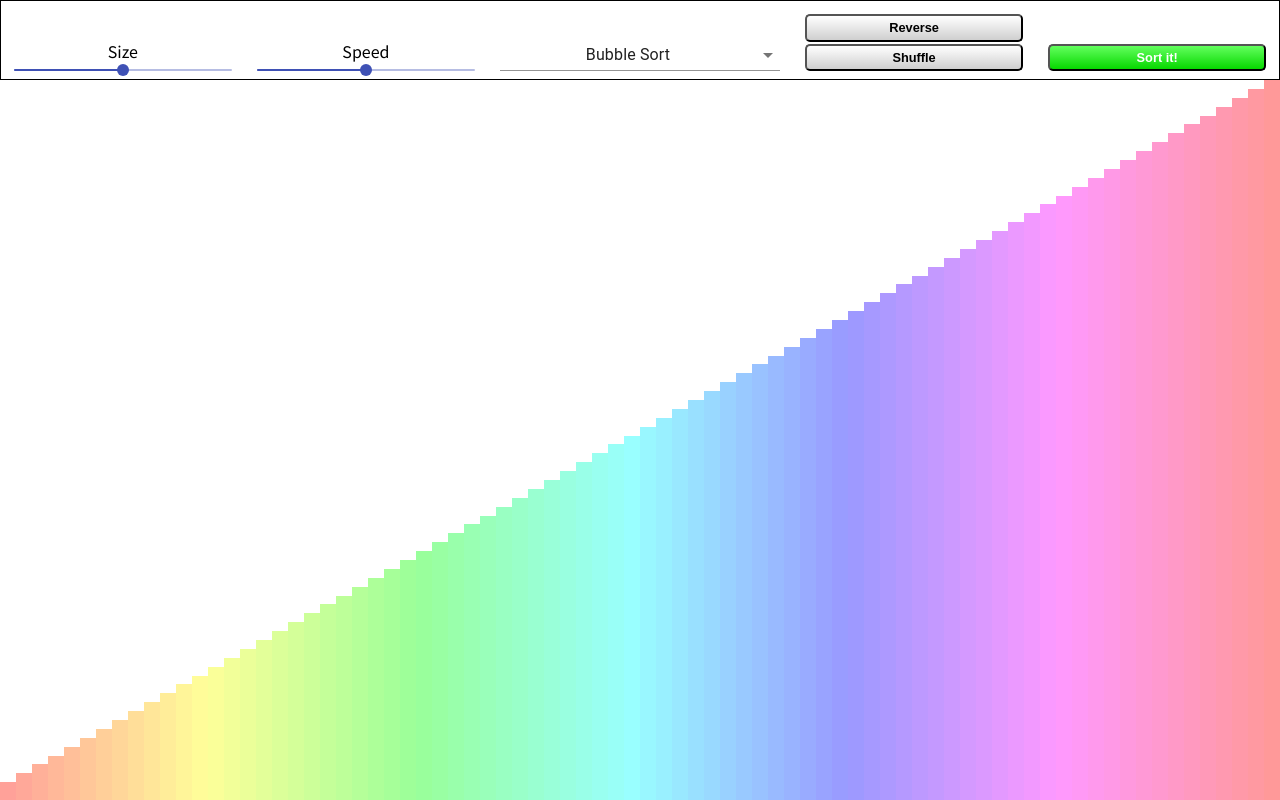
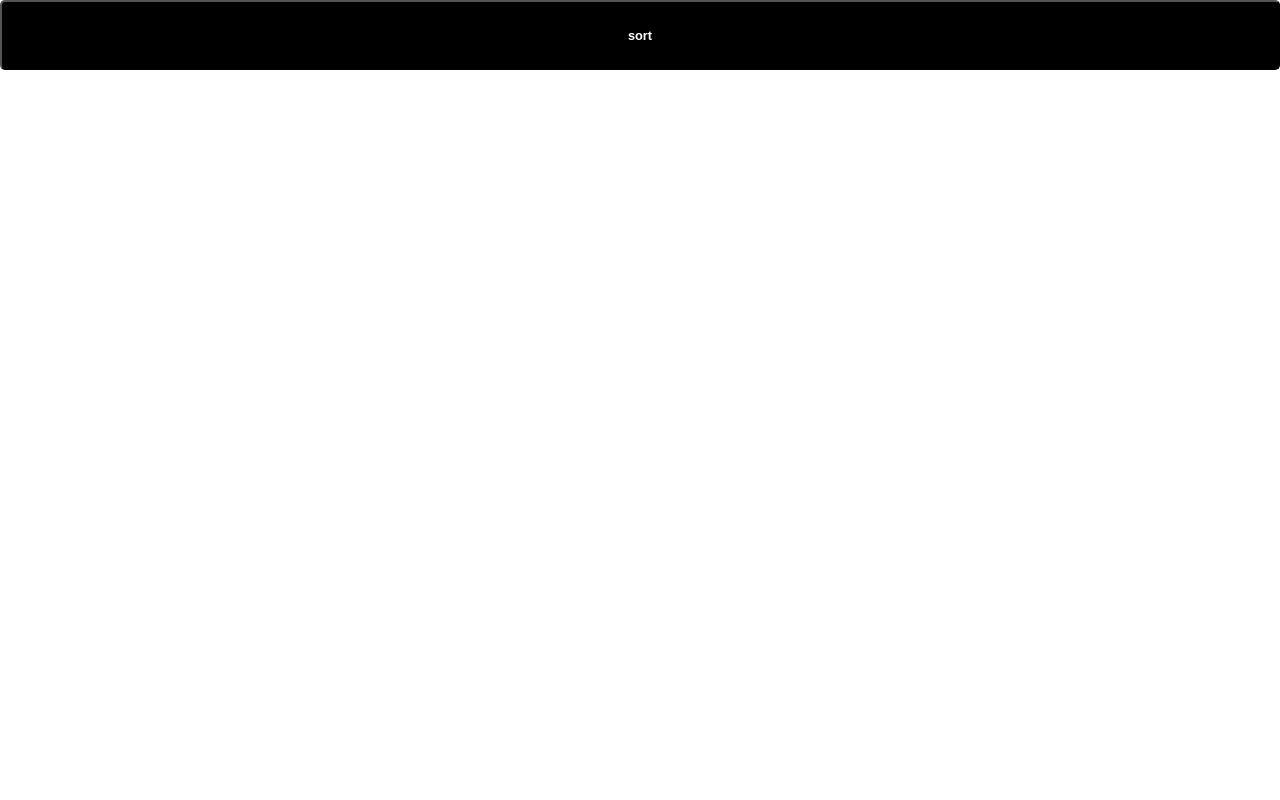
Before and after one commit to welvin21/SortIt, a React (Create React App) app: page / in a window 1280 px wide. Built offline with nearby package versions, Linux system fonts and the light colour scheme.

Commit message:
Initialize router

```diff
--- a/package.json
+++ b/package.json
@@ -10,6 +10,7 @@
     "react": "^16.12.0",
     "react-dom": "^16.12.0",
     "react-redux": "^7.1.3",
+    "react-router-dom": "^5.1.2",
     "react-scripts": "3.3.0",
     "redux": "^4.0.5"
   },
--- a/src/App.js
+++ b/src/App.js
@@ -1,47 +1,15 @@
 import React from 'react';
-import { useSelector } from 'react-redux';
-import { changeSortingStatus, changeArr, changeFrames } from './redux/actions';
-import store from './redux/store';
+import { HashRouter as Router, Route } from 'react-router-dom';
+import Landing from './components/Landing';
+import Sort from './components/Sort';
 import './App.css';
-import Header from './components/Header';
-
-const sort = async() => {
-  const state = store.getState();
-  let { arr, frames } = state;
-  if(frames.length > 0){
-    arr = frames.shift();
-    store.dispatch(changeArr(arr));
-    store.dispatch(changeFrames(frames));
-  }else{
-    store.dispatch(changeSortingStatus(false));
-  }
-}
 
 const App = () => {
-  const arrSize = useSelector(state => state.arrSize);
-  const arr = useSelector(state => state.arr);
-  const speed = useSelector(state => state.speed);
-  const isSorting = useSelector(state => state.isSorting);
-
-  if(isSorting){
-    setTimeout(() => sort(), 1000-speed);
-  }
-
-  const width = `${100/arrSize}%`;
-  const fontSize = `${40/arrSize}vw`;
   return(
-    <div className='app'>
-      <Header/>
-      <div className='main'>
-        {arr.map(elem => {
-          const height = `${(elem+1)/(arrSize+1) * 100}%`;
-          const backgroundColor = `hsl(${elem/arrSize * 360},100%,80%)`;
-          return(
-          <div key={elem} className='bar' style={{height, width, fontSize, backgroundColor}}></div>
-          );
-        })}
-      </div>
-    </div>
+    <Router basename={process.env.PUBLIC_URL}>
+      <Route exact path='/' component={Landing}/>
+      <Route path='/sort' component={Sort}/>
+    </Router>
   );
 }
 
--- /dev/null
+++ b/src/components/Landing.js
@@ -0,0 +1,11 @@
+import React from 'react';
+import { Link } from 'react-router-dom';
+const Landing = () => {
+  return(
+    <Link to={'/sort'}>
+      <button style={{backgroundColor: '#000'}}>sort</button>
+    </Link>
+  )
+}
+
+export default Landing;
--- /dev/null
+++ b/src/components/Sort.js
@@ -0,0 +1,47 @@
+import React from 'react';
+import { useSelector } from 'react-redux';
+import { changeSortingStatus, changeArr, changeFrames } from '../redux/actions';
+import store from '../redux/store';
+import Header from './Header';
+
+const sort = async() => {
+  const state = store.getState();
+  let { arr, frames } = state;
+  if(frames.length > 0){
+    arr = frames.shift();
+    store.dispatch(changeArr(arr));
+    store.dispatch(changeFrames(frames));
+  }else{
+    store.dispatch(changeSortingStatus(false));
+  }
+}
+
+const Sort = () => {
+  const arrSize = useSelector(state => state.arrSize);
+  const arr = useSelector(state => state.arr);
+  const speed = useSelector(state => state.speed);
+  const isSorting = useSelector(state => state.isSorting);
+
+  if(isSorting){
+    setTimeout(() => sort(), 1000-speed);
+  }
+
+  const width = `${100/arrSize}%`;
+  const fontSize = `${40/arrSize}vw`;
+  return(
+    <div className='app'>
+      <Header/>
+      <div className='main'>
+        {arr.map(elem => {
+          const height = `${(elem+1)/(arrSize+1) * 100}%`;
+          const backgroundColor = `hsl(${elem/arrSize * 360},100%,80%)`;
+          return(
+          <div key={elem} className='bar' style={{height, width, fontSize, backgroundColor}}></div>
+          );
+        })}
+      </div>
+    </div>
+  );
+}
+
+export default Sort;
```
Also changed, not shown: 1 other file (tests, documents, lock files or other folders).
